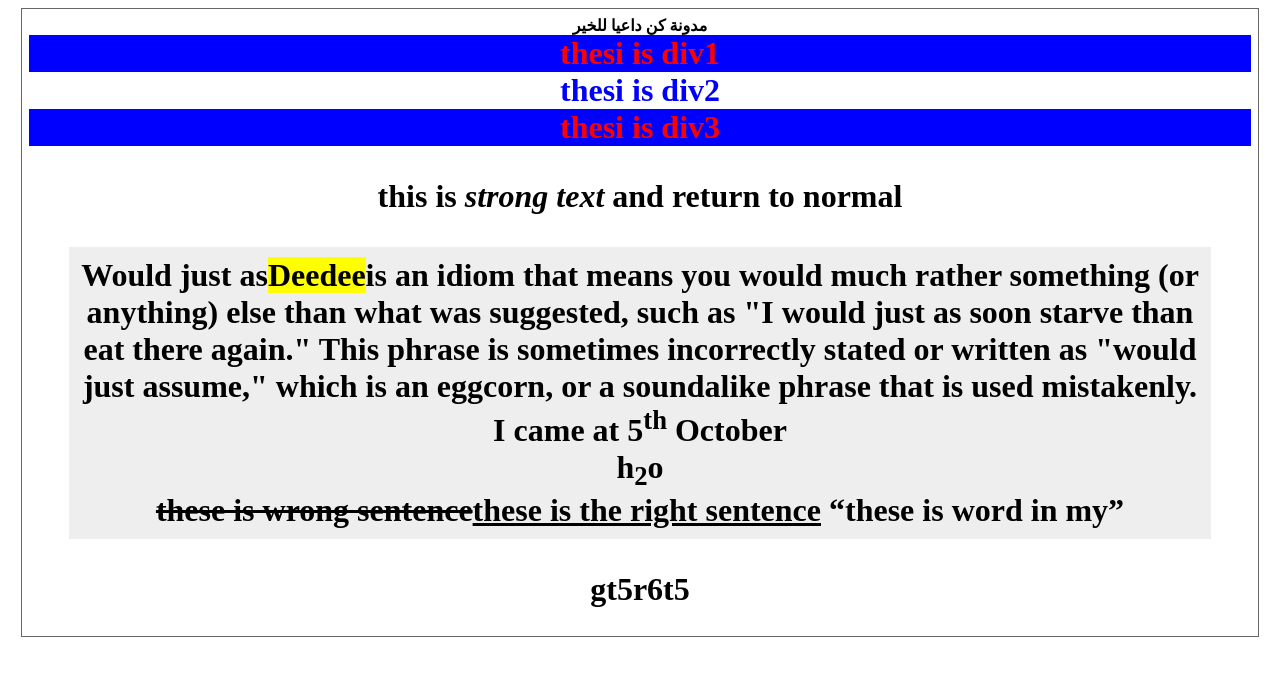
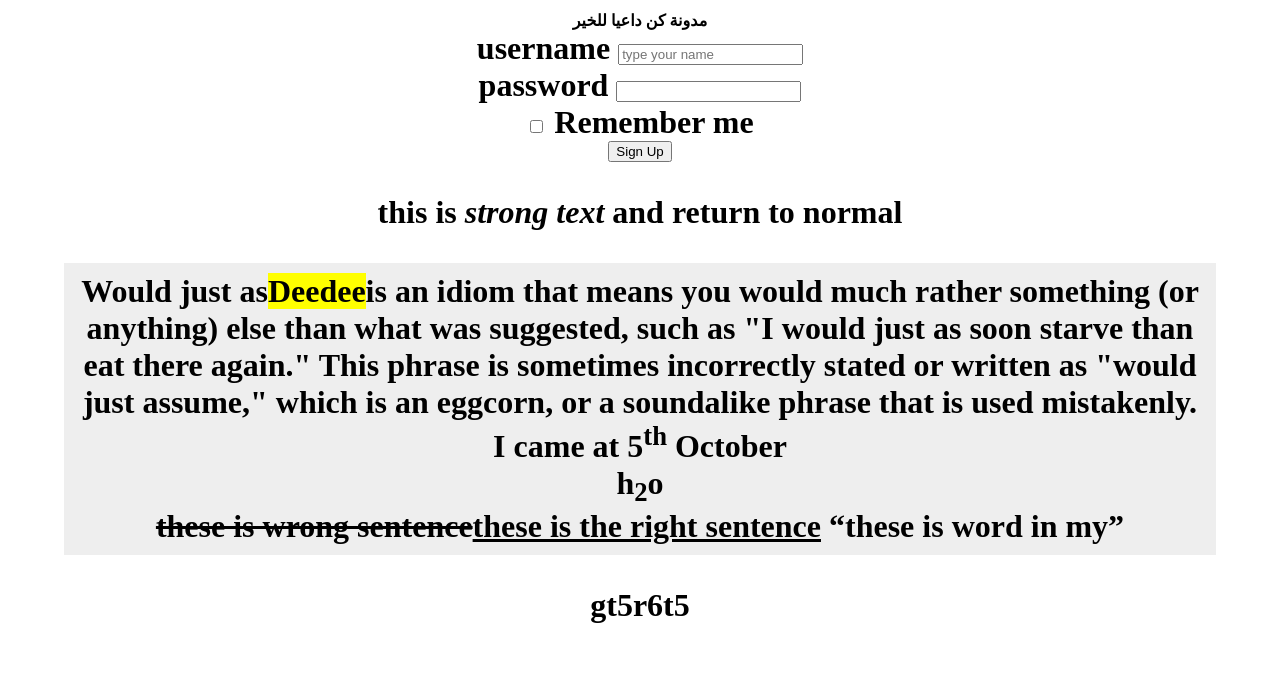
Before and after one commit to mohabdo73/myfirstrepo, a plain HTML site: page index.html in a window 1280 px wide. Drawn offline with Linux system fonts and the light colour scheme.

Commit message:
modifyding

```diff
--- a/index.html
+++ b/index.html
@@ -10,20 +10,7 @@
     {background:#eee;
     padding:10px
     }
-   table caption{color:#00f;font-weight:bold}
-   table td{text-align:center}
-   table,td.th {border:1px solid#676767}
-    thead td{font-weight: bold;text-align: center;color:#fff;background: #333;padding: 5px}
-        tfoot td{font-weight: bold;text-align: center;color:#f00;;background: #ddd;padding: 5px}
-    tbody td{text-align: center;padding: 5px;background: eeeeef}
-    .test1{
-        color:red;
-                        background:blue
 
-    }
-    .test2{
-        color:blue;
-    }
 </style>
 
 
@@ -37,14 +24,21 @@
 <BODY>
 <h1 align="center" id="elastic"><font size="3">مدونة كن داعيا للخير</font></hi>
 </BODY>
-    <div class="test1"
-<div>thesi is div1</div>
-                <div class="test2"
+   <fotm>
+       <form name="regester">
+           <label>username</label>
+           <input type="text" name="username" value="" placeholder="type your name" maxlength="10">
+           <br>
+           <label> password</label>
+           <input type="password" name="password">
+           <br>
+           <input type="checkbox">
+           <label>Remember me</label>
+           <br>
+            <input type="submit" value="Sign Up">
 
-    <div>thesi is div2</div>
-                            <div class="test1"
 
-                <div>thesi is div3</div>
+    </fotm>
 
 
        <p>this is <em>strong text</em> and return to normal
```
